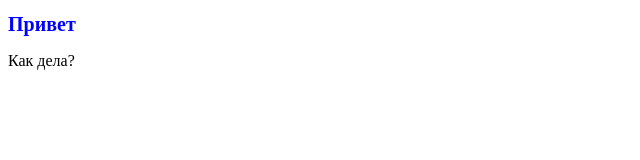
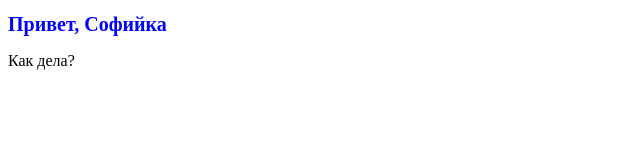
Before and after one commit to ADEmmure/ademmure.github.io, a plain HTML site: page index.html in a window 1280 px wide. Shown: the whole page, without its empty margins (0-640 px from the left). Drawn offline with Linux system fonts and the light colour scheme.

Commit message:
Update index.html

```diff
--- a/index.html
+++ b/index.html
@@ -9,7 +9,7 @@
     </head>
 
     <body>
-        <div><h1>Привет</h1>
+        <div><h1>Привет, Софийка</h1>
         <p>Как дела?</p></div>
 
     </body>
```
